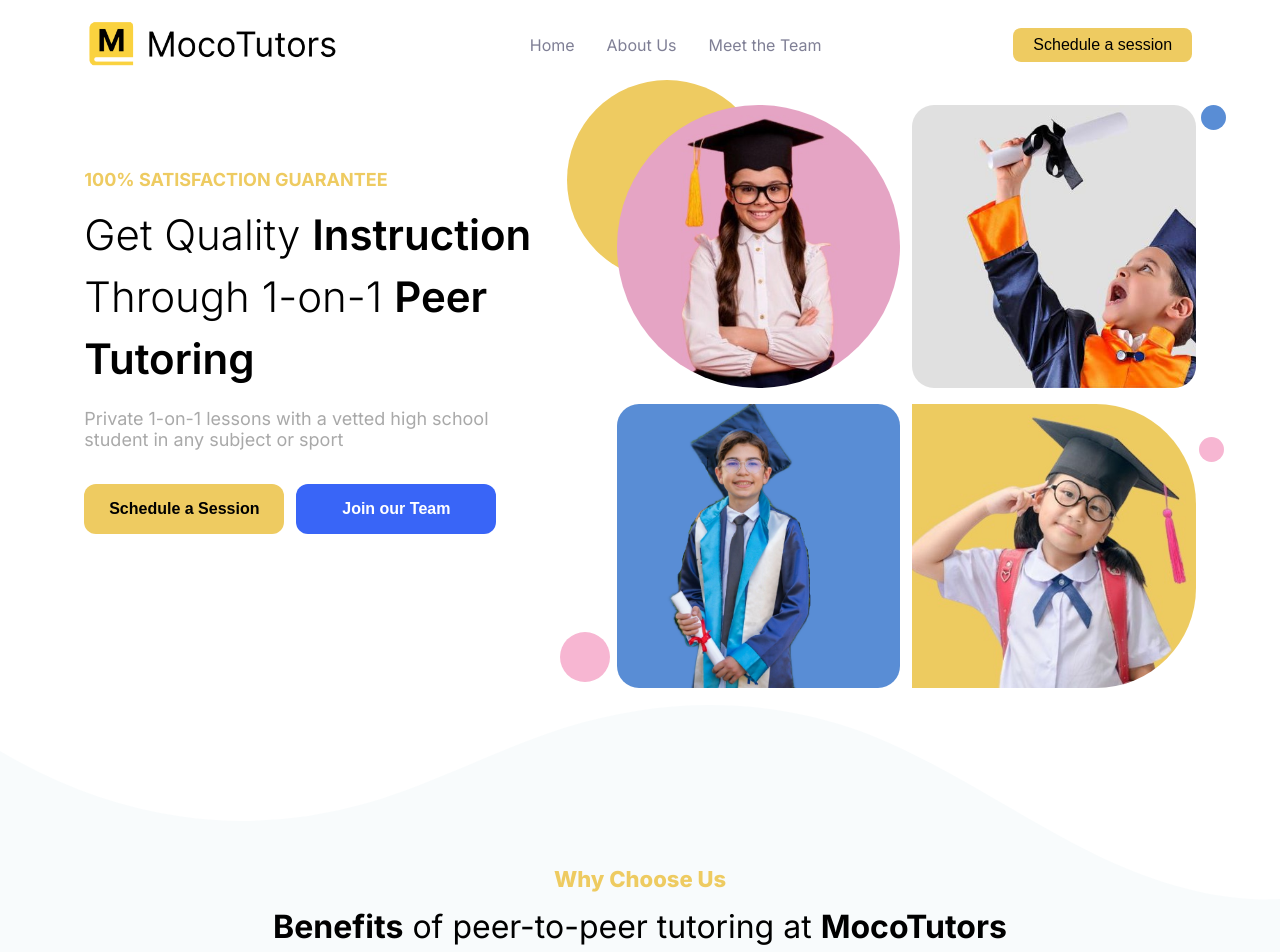
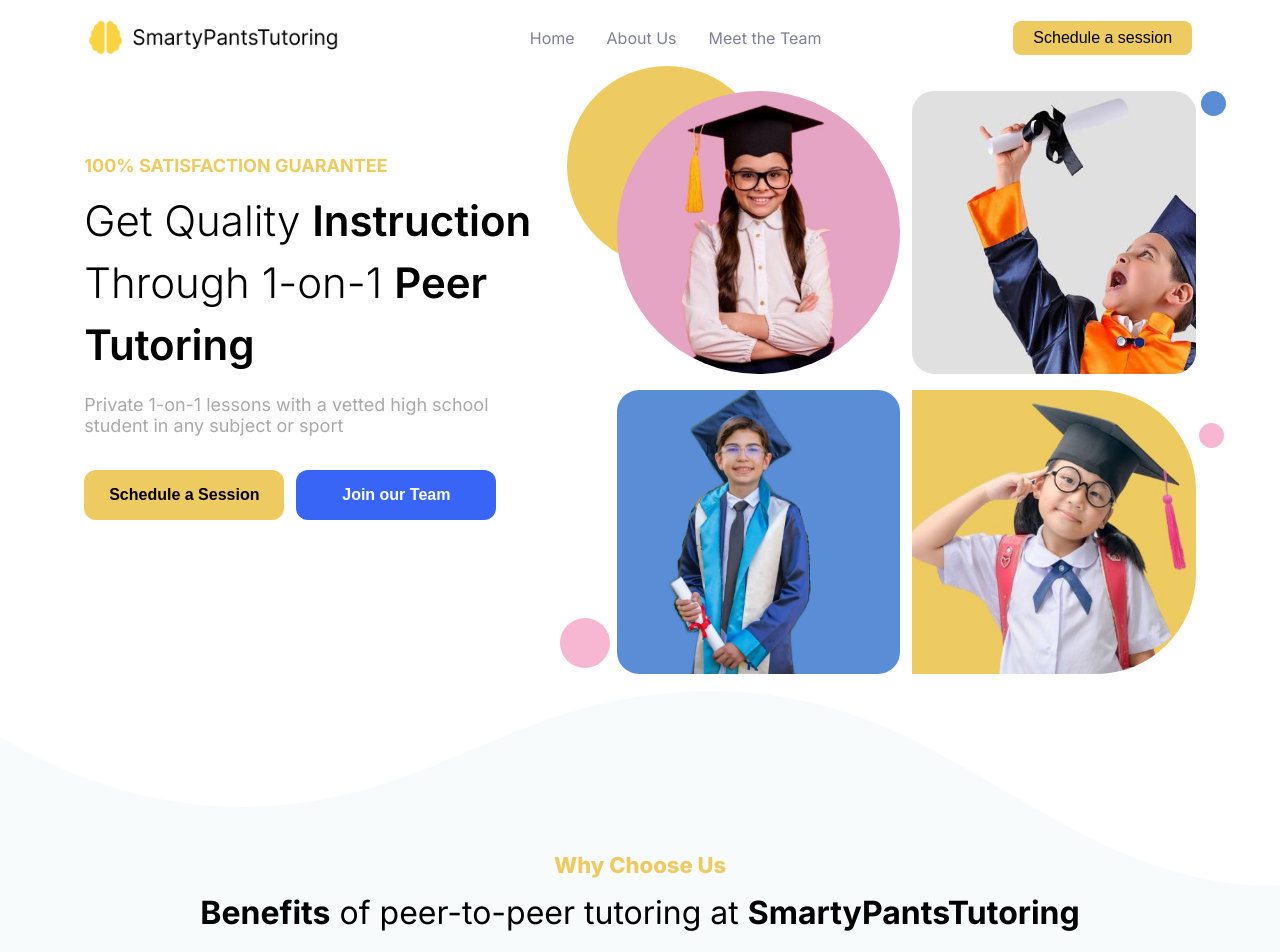
Before and after one commit to RationalChestnut/montgomery_tutors, a React (Create React App) app: page / in a window 1280 px wide. Shown: the top 952 px of the page. Built offline with nearby package versions, Linux system fonts and the light colour scheme.

Commit message:
Changed logo

```diff
--- a/src/components/Footer/Footer.component.js
+++ b/src/components/Footer/Footer.component.js
@@ -8,7 +8,7 @@
         <p className={styles.footerContent}>Call: 919-951-9136</p>
         <p className={styles.footerContent}>Email: brian.kw.mason@gmail.com</p>
       </div>
-      <p className={styles.copyright}>© 2022 MocoTutors</p>
+      <p className={styles.copyright}>© 2022 SmartyPantsTutoring</p>
     </div>
   );
 };
--- a/src/pages/BenefitsPage/Benefits.page.js
+++ b/src/pages/BenefitsPage/Benefits.page.js
@@ -21,7 +21,7 @@
       <h1 className={styles.sectionTitle}>Why Choose Us</h1>
       <h1 className={styles.title}>
         <span>Benefits</span> of peer-to-peer tutoring at{" "}
-        <span>MocoTutors</span>
+        <span>SmartyPantsTutoring</span>
       </h1>
       <div className={styles.cardsContainer}>
         {benefitsData.map((card) => {
```
Also changed, not shown: src/assets/logo.png.
